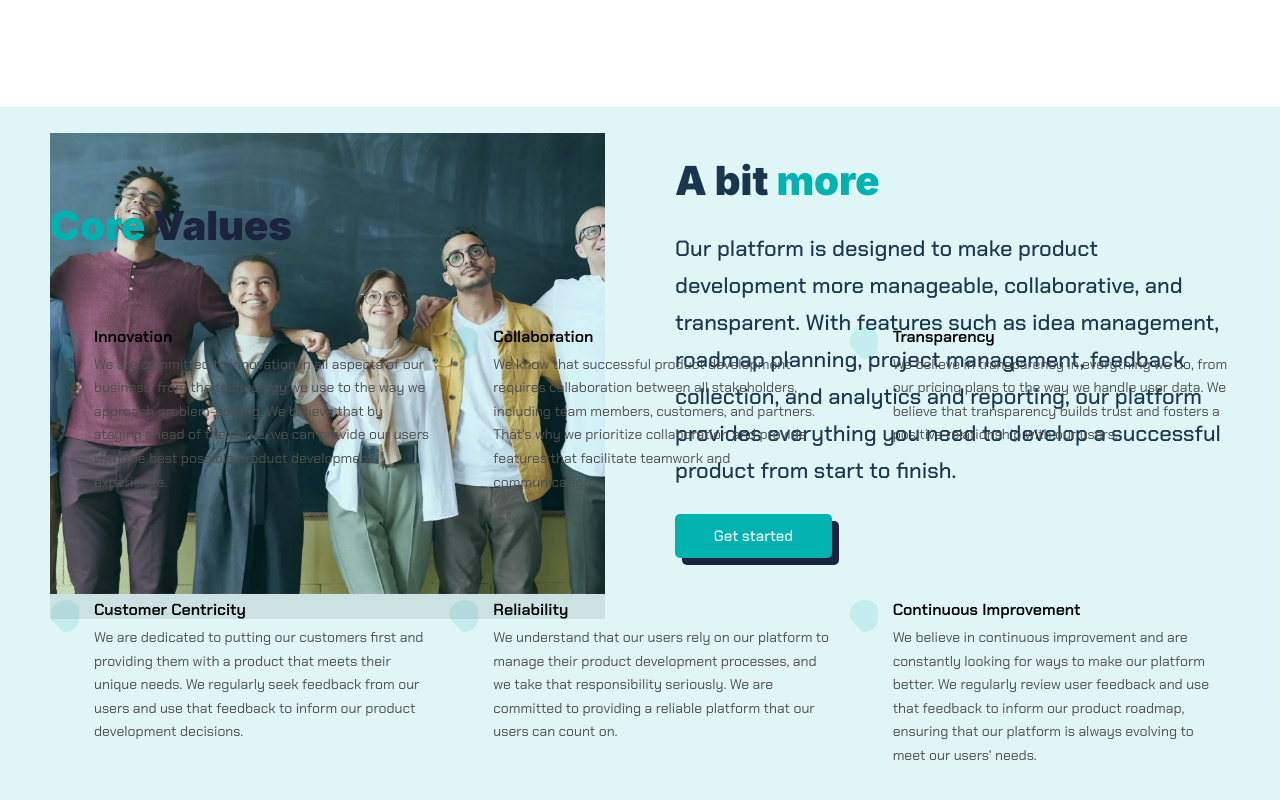
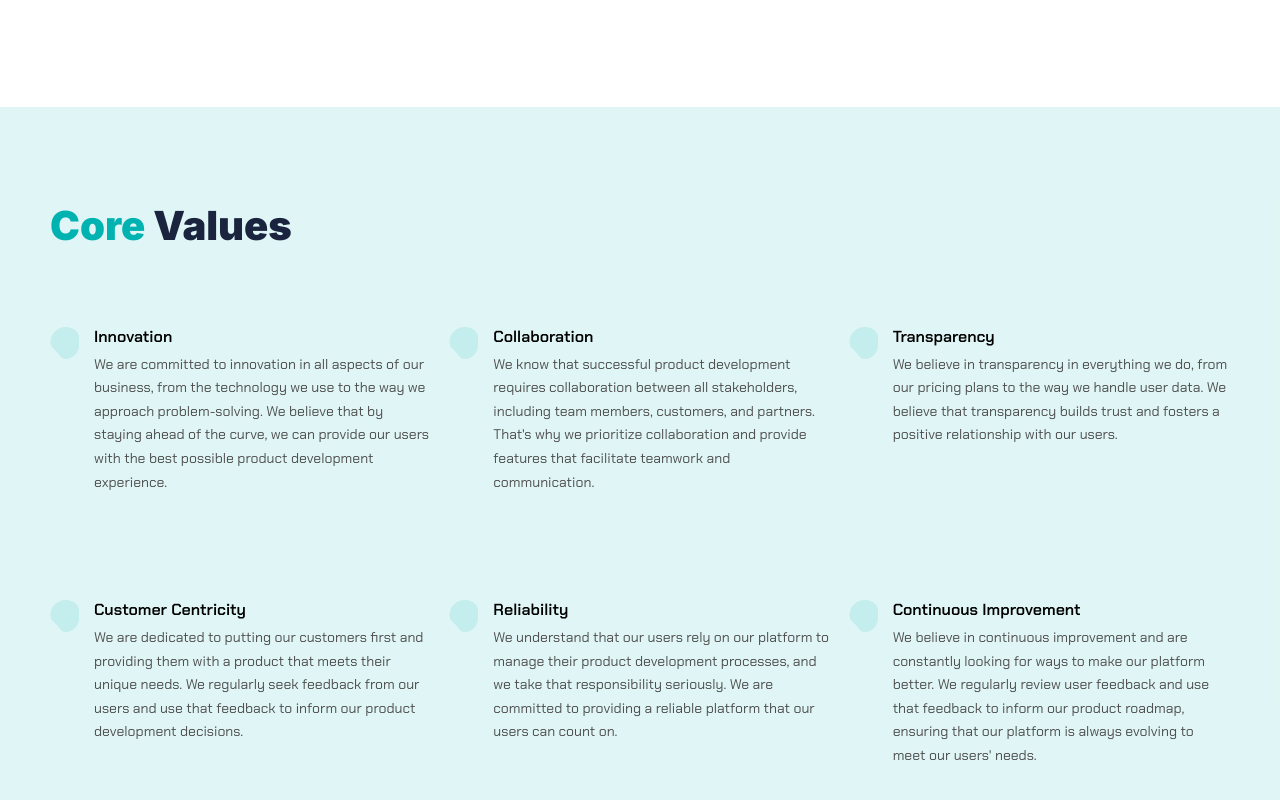
Before and after one commit to Origho-precious/sb-internationalization, a Next.js app: page /about in a window 1280 px wide. Shown: the part 2340-3140 px from the top of the page. Built offline with nearby package versions, Linux system fonts and the light colour scheme.

Commit message:
chore: updating platform for CoreValues section

```diff
--- a/src/components/sections/about/Platform.tsx
+++ b/src/components/sections/about/Platform.tsx
@@ -30,7 +30,31 @@ const Platform = () => {
 };
 
 const StyledDiv = styled.div`
-	margin: 146px 0 120px;
+	margin: 979px 0 120px;
+
+  @media screen and (max-width: 1279px) {
+    margin-top: 1100px;
+  }
+
+  @media screen and (max-width: 767px) {
+    margin-top: 1300px;
+  }
+
+  @media screen and (max-width: 540px) {
+    margin-top: 1400px;
+  }
+
+  @media screen and (max-width: 450px) {
+    margin-top: 1500px;
+  }
+
+  @media screen and (max-width: 400px) {
+    margin-top: 1700px;
+  }
+
+  @media screen and (max-width: 320px) {
+    margin-top: 1900px;
+  }
 
 	& > div {
 		margin-bottom: 150px;
```
